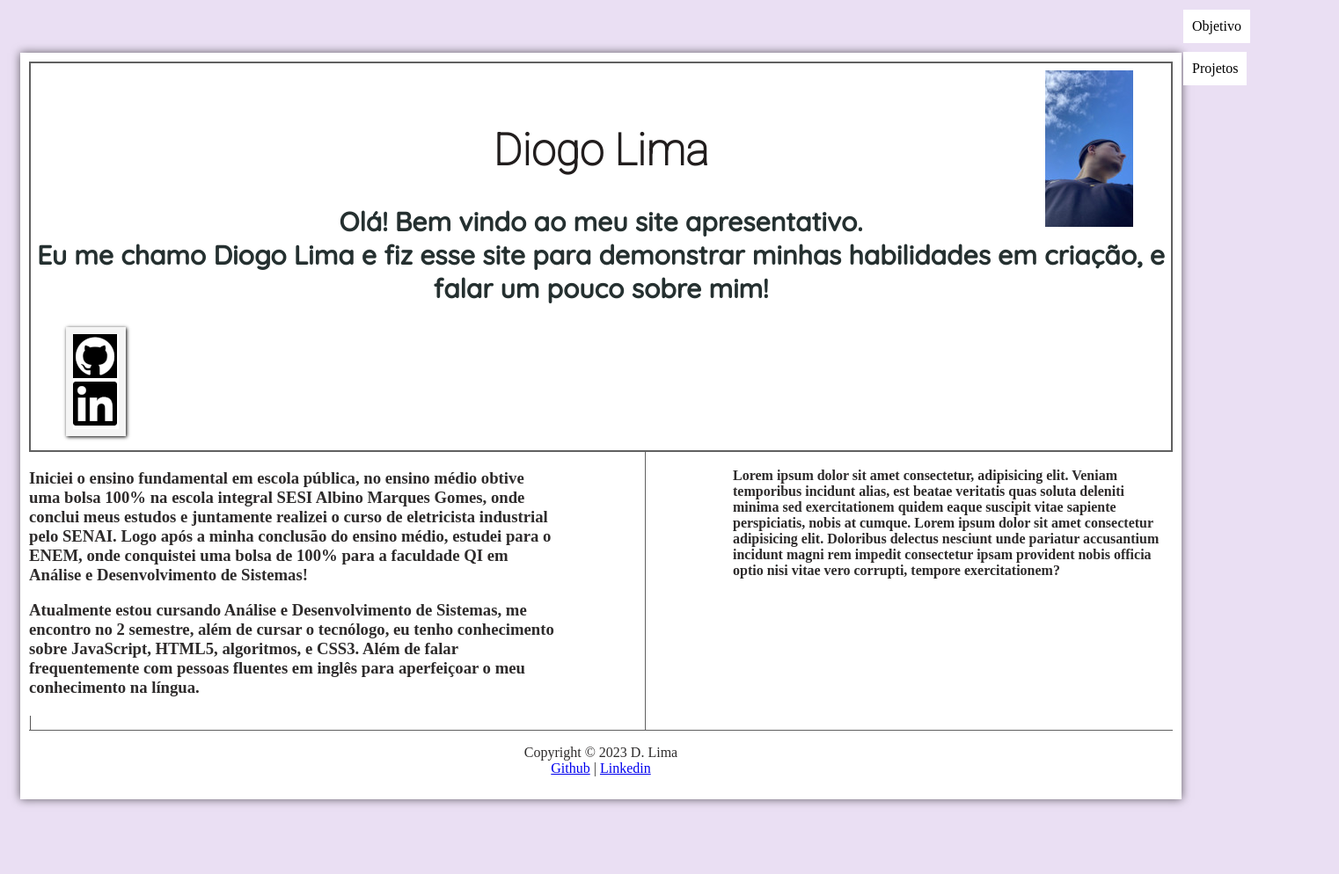
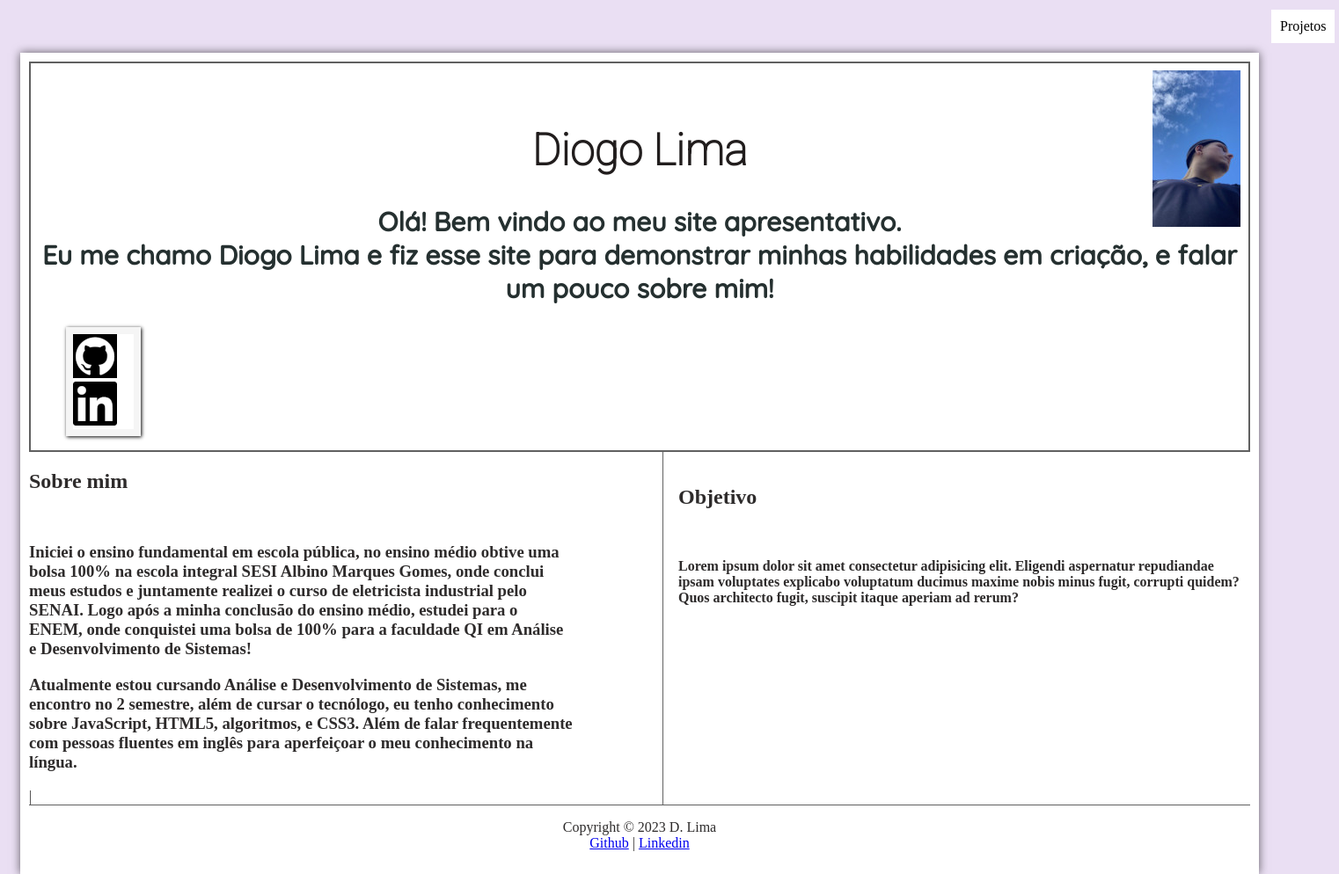
Before and after one commit to diogolima1111/Um-site-criado-para-demonstrar-meus-conhecimentos, a plain HTML site: page index.html in a window 1280 px wide. Shown: the top 994 px of the page at 88% size, 1522 px wide, since content can reach past the window. Before the commit the page ends 924 px from the top, so only its background shows below. Drawn offline with Linux system fonts and the light colour scheme.

Commit message:
alterações

```diff
--- a/index.html
+++ b/index.html
@@ -32,9 +32,7 @@
             <nav id="Menu">
                 <h1>Menu Principal</h1>
                 <ul>
-                    <li><a href="objetivo.html">Objetivo</a></li>
                     <li><a href="projetos.html">Projetos</a></li>
-
                 </ul>
             </nav>
 
@@ -54,6 +52,8 @@
         </header>
 
         <section id="corpo">
+            <h2>Sobre mim</h2>
+            <br>
             <h3> <span style="font-weight: 900; ">
                     Iniciei o ensino fundamental em escola pública, no ensino médio obtive uma bolsa 100% na escola
                     integral
@@ -73,13 +73,13 @@
 
         <aside id="lateral"> <span style="font-weight: 900; ">
                 <br>
-                Lorem ipsum dolor sit amet consectetur, adipisicing elit. Veniam temporibus incidunt alias, est beatae
-                veritatis quas soluta deleniti minima sed exercitationem quidem eaque suscipit vitae sapiente
-                perspiciatis,
-                nobis at cumque.
-                Lorem ipsum dolor sit amet consectetur adipisicing elit. Doloribus delectus nesciunt unde pariatur
-                accusantium incidunt magni rem impedit consectetur ipsam provident nobis officia optio nisi vitae vero
-                corrupti, tempore exercitationem? </span>
+                <h2>Objetivo</h2>
+                <br>
+                <br>
+                Lorem ipsum dolor sit amet consectetur adipisicing elit. Eligendi aspernatur repudiandae ipsam
+                voluptates explicabo voluptatum ducimus maxime nobis minus fugit, corrupti quidem? Quos architecto
+                fugit, suscipit itaque aperiam ad rerum?
+
         </aside>
 
 
--- a/style/style.css
+++ b/style/style.css
@@ -15,7 +15,7 @@ body {
 }
 
 div#interface {
-    width: 1300px;
+    width: 1388px;
     background-color: rgb(255, 255, 255);
     margin: 60px 15px 15px 15px;
     box-shadow: 0px 0px 10px rgb(0, 0, 0, .6);
@@ -24,7 +24,7 @@ div#interface {
 
 header#cabecalho img#icone {
     position: absolute;
-    left: 1188px;
+    left: 1310px;
     top: 80px
 }
 
@@ -48,8 +48,8 @@ header#cabecalho h2 {
 figure.foto-legenda {
     border: 8px solid whitesmoke;
     box-shadow: 1px 1px 4px black;
-    height: 3%;
-    width: 4%;
+    height: 6%;
+    width: 5%;
 
 }
 
@@ -64,7 +64,7 @@ nav#Menu ul {
     list-style: none;
     position: absolute;
     top: -10px;
-    left: 1300px;
+    left: 1400px;
 }
 
 nav#Menu li {
@@ -83,6 +83,8 @@ nav#Menu h1 {
     display: none;
 }
 
+
+
 nav#Menu li :hover {
     background-color: rgb(0, 0, 0);
 }
@@ -98,7 +100,7 @@ nav#Menu a:hover {
 
 section#corpo {
     display: block;
-    width: 600px;
+    width: 620px;
     float: left;
     border-right: 1px solid #606060;
     padding-right: 100px;
@@ -106,7 +108,7 @@ section#corpo {
 
 aside#lateral {
     display: block;
-    width: 500px;
+    width: 650px;
     float: right
 }
 
```
Also changed, not shown: objetivo.html (deleted).
